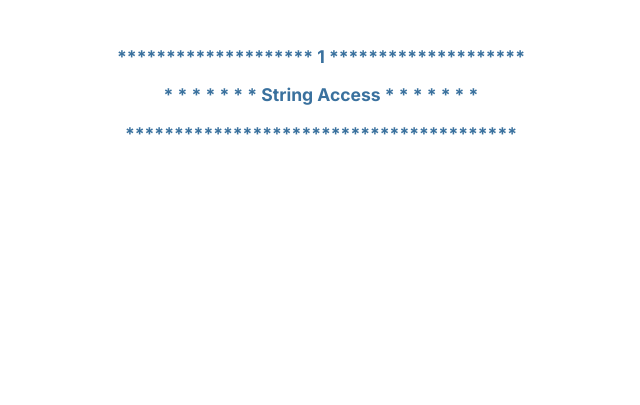
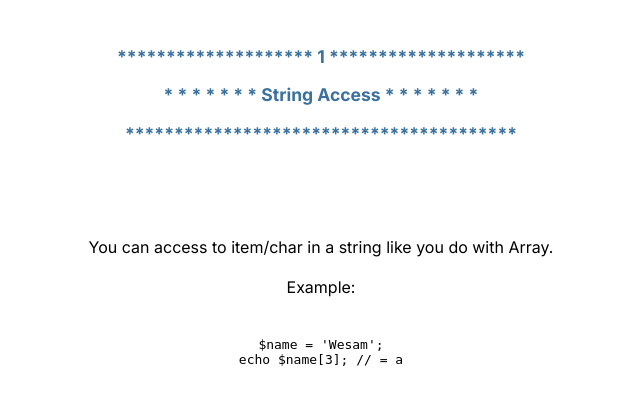
Before and after one commit to Wesam-1110111/PHP-roadmap, a PHP site: page / in a window 1280 px wide. Shown: the top 405 px of the page, without its empty margins (319-959 px from the left). Run offline with PHP 8.4, Linux system fonts and the light colour scheme.

Commit message:
String Access

```diff
--- a/index.php
+++ b/index.php
@@ -11,3 +11,10 @@ require('toolbox.php');
 
 
 print_title(1, 'String Access');
+
+
+
+echo 'You can access to item/char in a string like you do with Array.<br>';
+
+
+echo '<br>Example:<br><br><br><code>$name = \'Wesam\';<br>echo $name[3]; // = a</code>';
```
